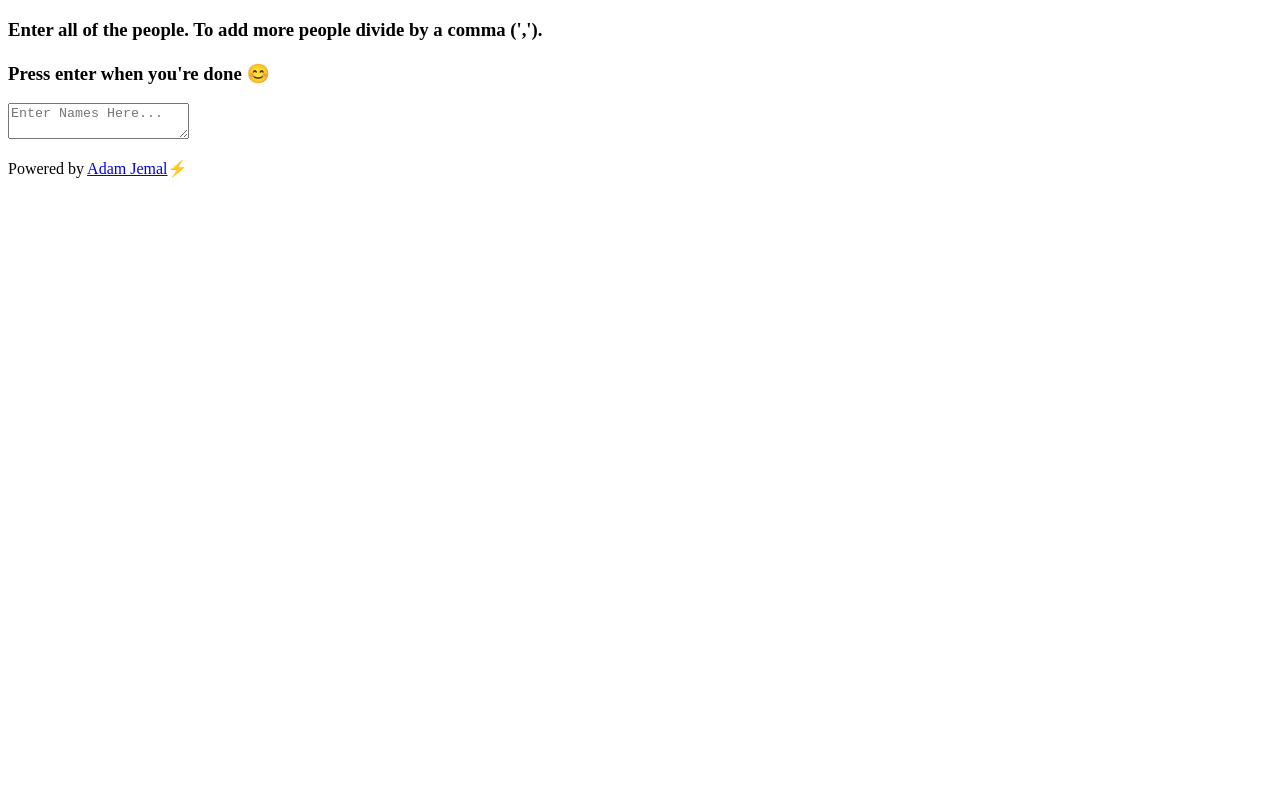
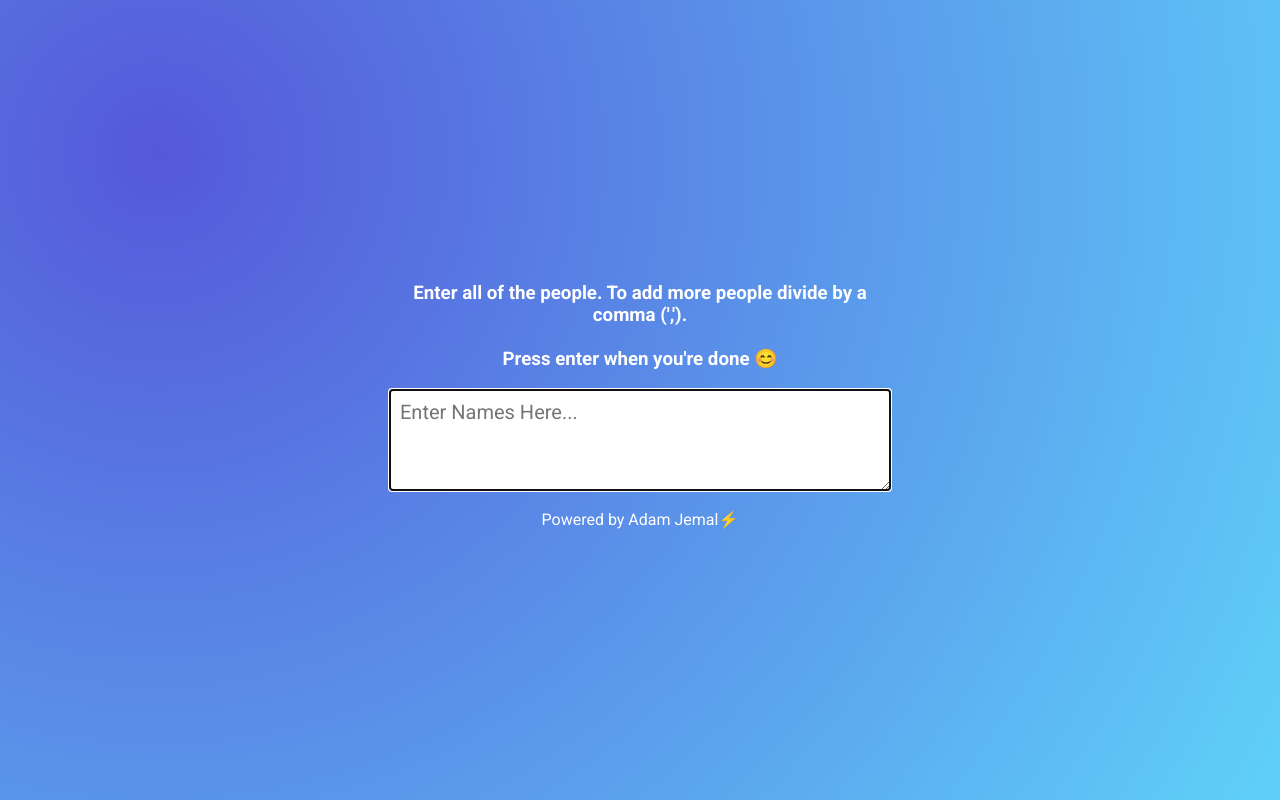
Before and after one commit to Adam20058/Mini-JS-Projects, a plain HTML site: page projects/bill-picker/index.html in a window 1280 px wide. Drawn offline with Linux system fonts and the light colour scheme; the site is published under a folder, as on GitHub Pages, so addresses that start at the root find nothing.

Commit message:
corrected file path

```diff
--- a/projects/bill-picker/index.html
+++ b/projects/bill-picker/index.html
@@ -4,8 +4,8 @@
     <meta charset="UTF-8" />
     <meta http-equiv="X-UA-Compatible" content="IE=edge" />
     <meta name="viewport" content="width=device-width, initial-scale=1.0" />
-    <link rel="stylesheet" href="/projects/bill-picker/css/styles.css" />
-    <link rel="stylesheet" href="/projects/bill-picker/css/queries.css" />
+    <link rel="stylesheet" href="./css/styles.css" />
+    <link rel="stylesheet" href="./css/queries.css" />
     <title>Who's Paying Today</title>
   </head>
   <body>
@@ -28,6 +28,6 @@
         </p>
       </div>
     </footer>
-    <script src="/projects/bill-picker/index.js"></script>
+    <script src="./index.js"></script>
   </body>
 </html>
```
